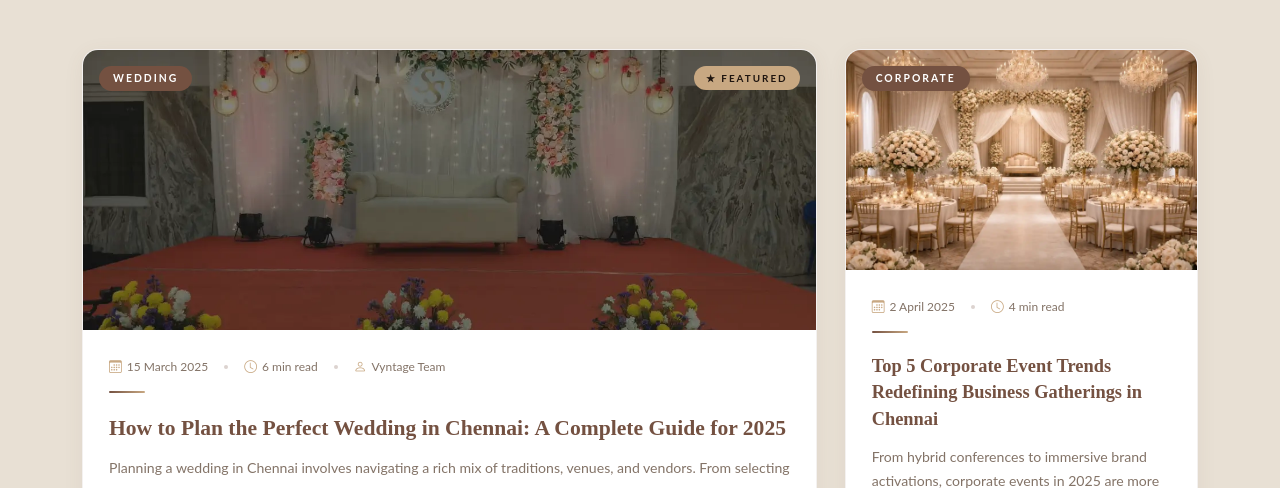
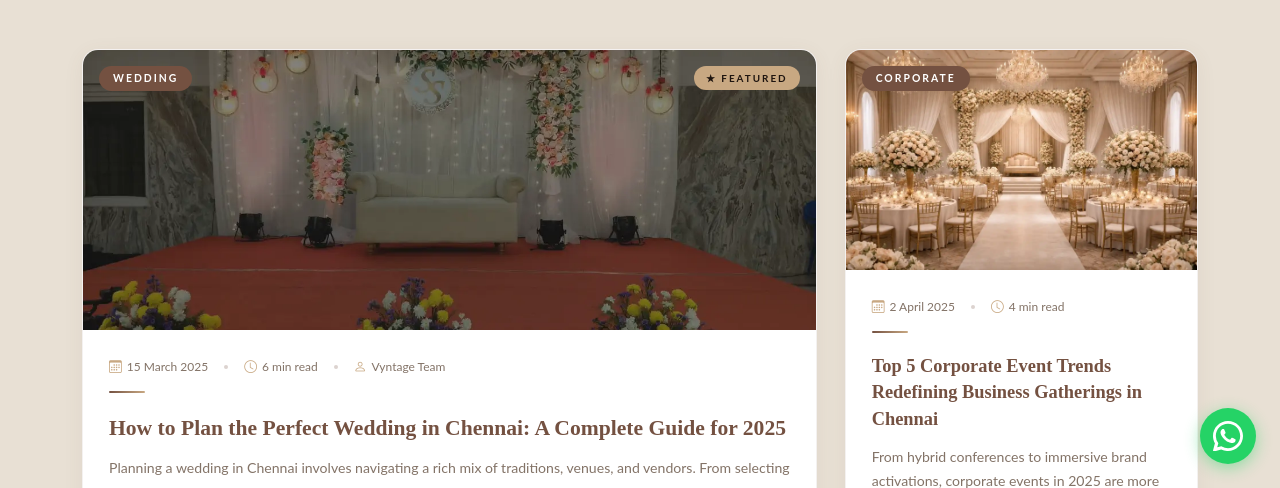
Before and after one commit to yogeshwarandevaraju/vyntage, a plain HTML site: page blogs.html in a window 1280 px wide. Shown: the part 312-800 px from the top of the page. Drawn offline with nearby package versions, Linux system fonts and the light colour scheme.

Commit message:
Update blogs.html

```diff
--- a/blogs.html
+++ b/blogs.html
@@ -443,5 +443,16 @@
 <!-- Footer Section Ends -->
    <script src="https://cdn.jsdelivr.net/npm/bootstrap@5.3.3/dist/js/bootstrap.bundle.min.js"></script>
   <script src="script.js"></script>
+  <a href="https://wa.me/919342667707"
+  class="whatsapp-sticky"
+  target="_blank"
+  rel="noopener noreferrer"
+  aria-label="Chat on WhatsApp"
+>
+  <svg viewBox="0 0 24 24" xmlns="http://www.w3.org/2000/svg">
+    <path d="M17.472 14.382c-.297-.149-1.758-.867-2.03-.967-.273-.099-.471-.148-.67.15-.197.297-.767.966-.94 1.164-.173.199-.347.223-.644.075-.297-.15-1.255-.463-2.39-1.475-.883-.788-1.48-1.761-1.653-2.059-.173-.297-.018-.458.13-.606.134-.133.298-.347.446-.52.149-.174.198-.298.298-.497.099-.198.05-.371-.025-.52-.075-.149-.669-1.612-.916-2.207-.242-.579-.487-.5-.669-.51-.173-.008-.371-.01-.57-.01-.198 0-.52.074-.792.372-.272.297-1.04 1.016-1.04 2.479 0 1.462 1.065 2.875 1.213 3.074.149.198 2.096 3.2 5.077 4.487.709.306 1.262.489 1.694.625.712.227 1.36.195 1.871.118.571-.085 1.758-.719 2.006-1.413.248-.694.248-1.289.173-1.413-.074-.124-.272-.198-.57-.347z"/>
+    <path d="M12 0C5.373 0 0 5.373 0 12c0 2.127.558 4.126 1.532 5.861L.057 23.428a.75.75 0 0 0 .921.921l5.567-1.475A11.943 11.943 0 0 0 12 24c6.627 0 12-5.373 12-12S18.627 0 12 0zm0 21.75a9.725 9.725 0 0 1-4.953-1.355l-.355-.211-3.305.875.876-3.305-.211-.355A9.718 9.718 0 0 1 2.25 12C2.25 6.615 6.615 2.25 12 2.25S21.75 6.615 21.75 12 17.385 21.75 12 21.75z"/>
+  </svg>
+</a>
 </body>
 </html>
```
